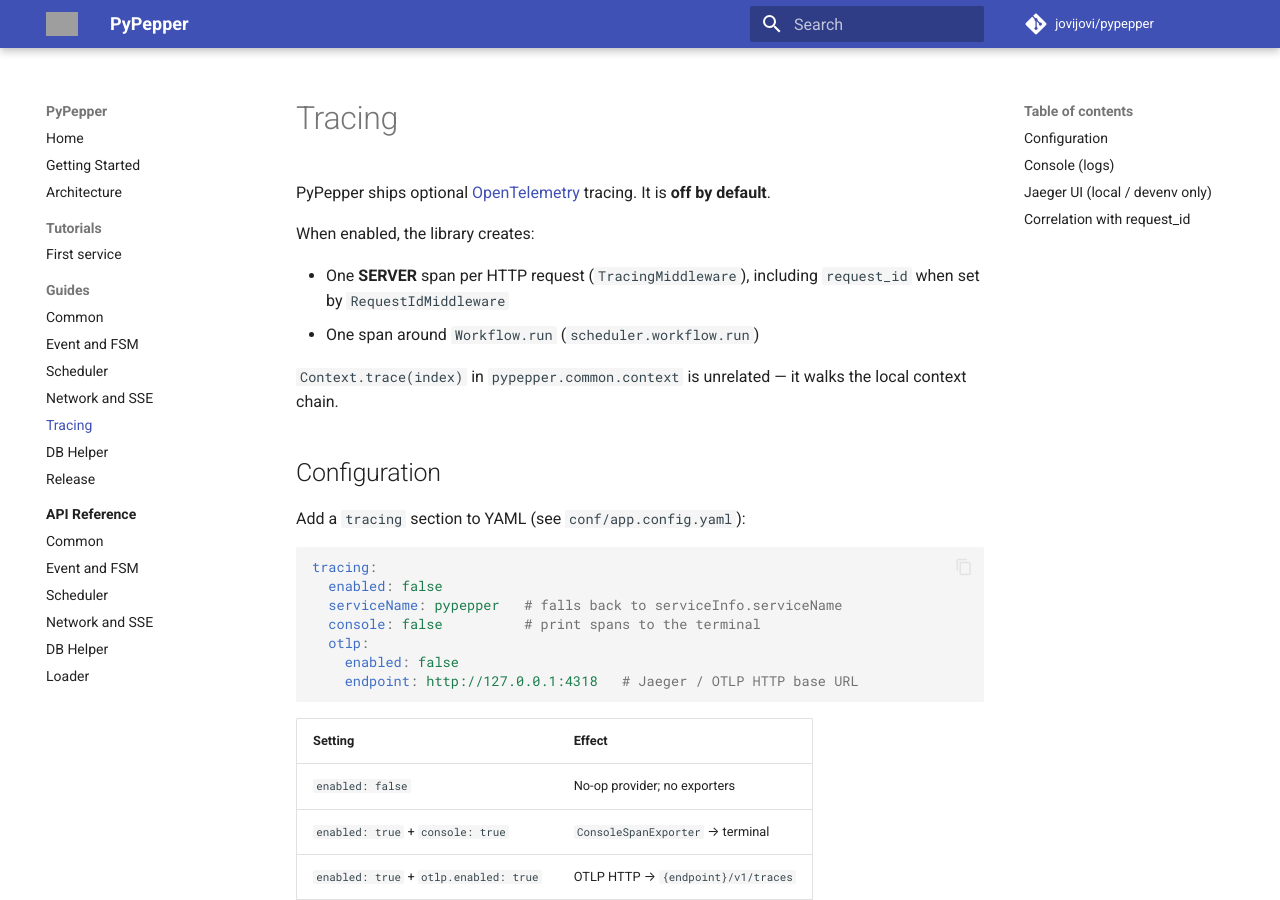
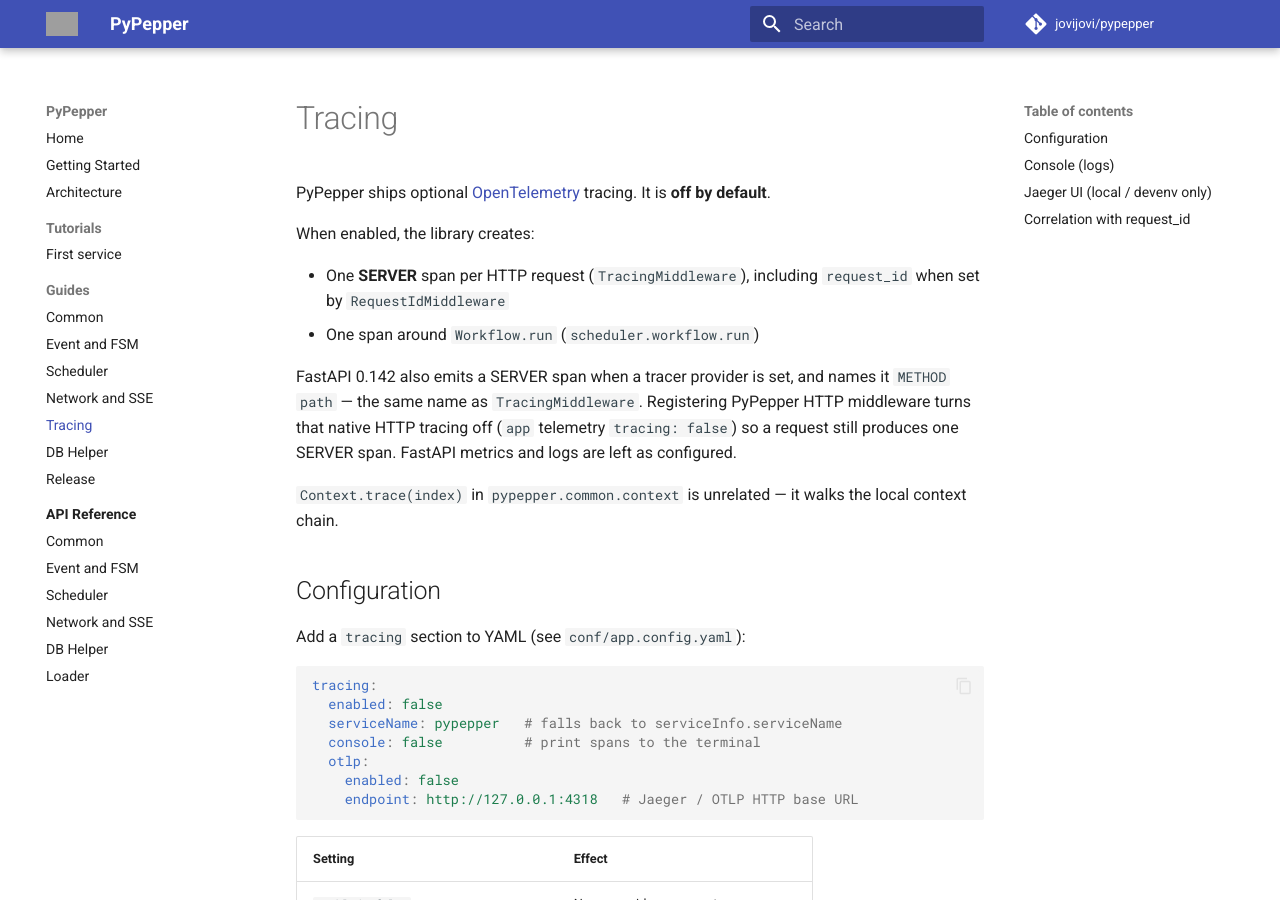
Before and after one commit to jovijovi/pypepper, an MkDocs documentation site: the page built from docs/guides/tracing.md, in a window 1280 px wide and 900 px high. Built offline with MkDocs 1.6.1 and Material for MkDocs 9.7.7, drawn with Linux system fonts in a browser that asks for light colours; comment, search, counter and statistics services are not loaded; grey boxes are pictures that could not be loaded.

Commit message:
docs(tracing): note FastAPI server spans are disabled

```diff
--- a/docs/guides/tracing.md
+++ b/docs/guides/tracing.md
@@ -6,6 +6,8 @@ When enabled, the library creates:
 
 - One **SERVER** span per HTTP request (`TracingMiddleware`), including `request_id` when set by `RequestIdMiddleware`
 - One span around `Workflow.run` (`scheduler.workflow.run`)
+
+FastAPI 0.142 also emits a SERVER span when a tracer provider is set, and names it `METHOD path` — the same name as `TracingMiddleware`. Registering PyPepper HTTP middleware turns that native HTTP tracing off (`app` telemetry `tracing: false`) so a request still produces one SERVER span. FastAPI metrics and logs are left as configured.
 
 `Context.trace(index)` in `pypepper.common.context` is unrelated — it walks the local context chain.
 
```
